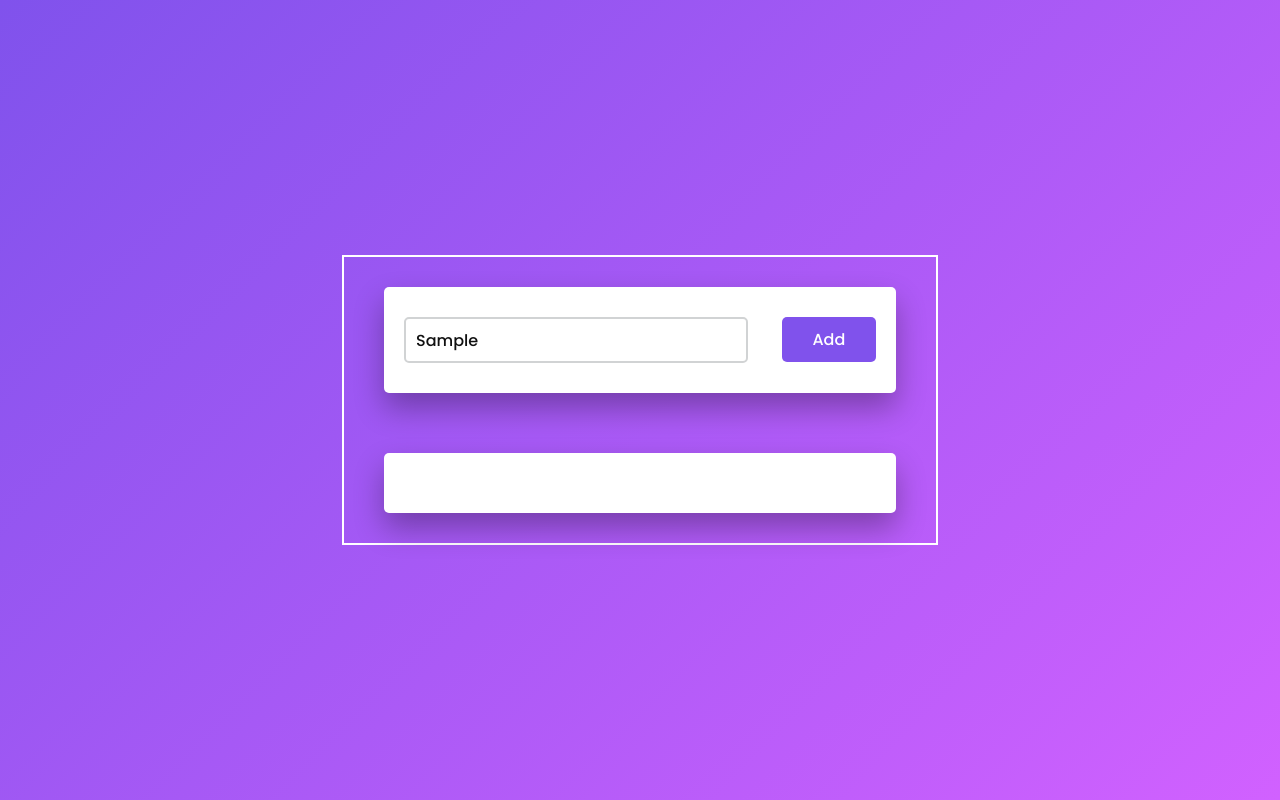
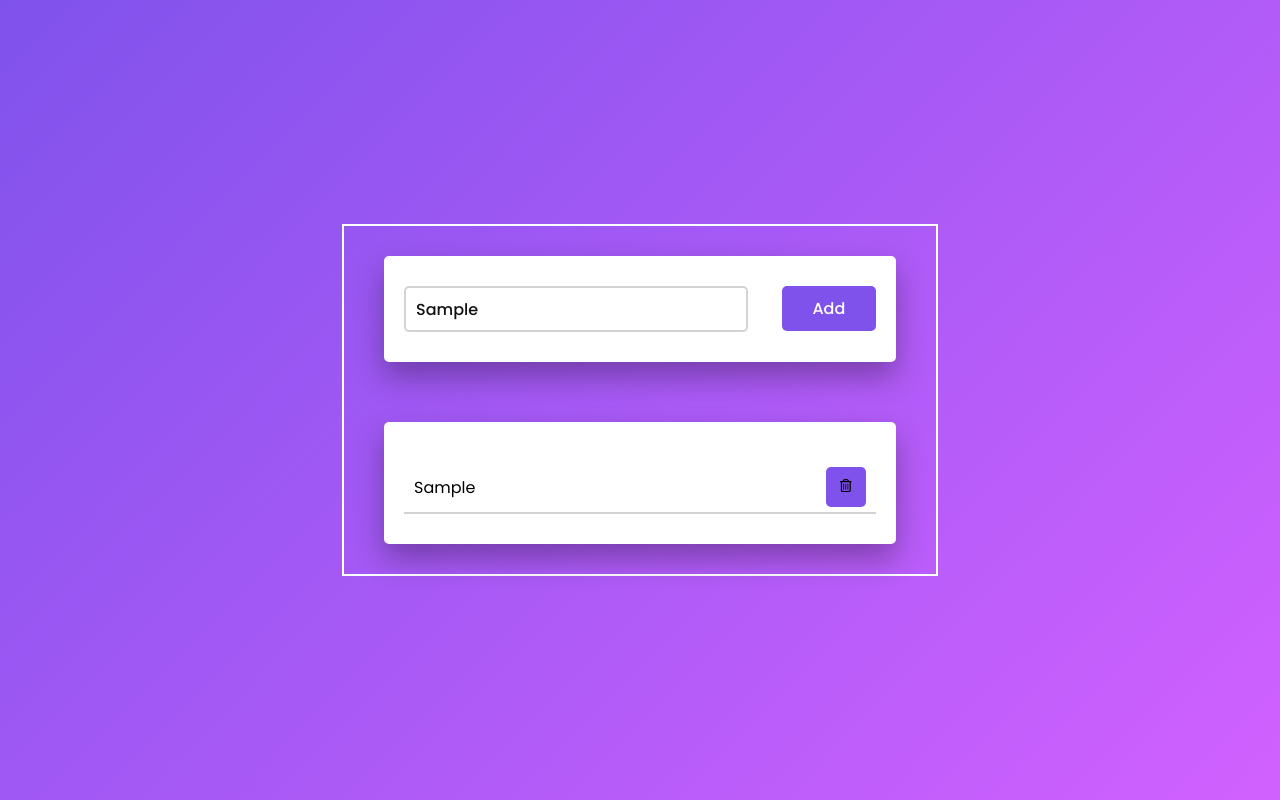
Before and after one commit to neropass/small_projects, a plain HTML site: page to_do/index.html in a window 1280 px wide. Both pictures are taken after typing "Sample" into the empty fields and a click on the button "Add". Drawn offline with Linux system fonts and the light colour scheme.

Commit message:
adding function and style adjustments

```diff
--- a/to_do/index.js
+++ b/to_do/index.js
@@ -1,5 +1,16 @@
-document.querySelector('#push').onclick = function() {
-  if(document.querySelector('#newtask input').value.length == 0) {
-    alert("Please enter a Task")
+document.querySelector('#push').onclick = function () {
+  if (document.querySelector('#newtask input').value.length == 0) {
+    alert('Please enter a Task');
+  } else {
+    document.querySelector('#tasks').innerHTML += `
+      <div class="task">
+        <span id="taskname">
+          ${document.querySelector('#newtask input').value}
+        </span>
+        <button class="delete">
+          <svg xmlns="http://www.w3.org/2000/svg" height="1em" viewBox="0 0 448 512"><path d="M170.5 51.6L151.5 80h145l-19-28.4c-1.5-2.2-4-3.6-6.7-3.6H177.1c-2.7 0-5.2 1.3-6.7 3.6zm147-26.6L354.2 80H368h48 8c13.3 0 24 10.7 24 24s-10.7 24-24 24h-8V432c0 44.2-35.8 80-80 80H112c-44.2 0-80-35.8-80-80V128H24c-13.3 0-24-10.7-24-24S10.7 80 24 80h8H80 93.8l36.7-55.1C140.9 9.4 158.4 0 177.1 0h93.7c18.7 0 36.2 9.4 46.6 24.9zM80 128V432c0 17.7 14.3 32 32 32H336c17.7 0 32-14.3 32-32V128H80zm80 64V400c0 8.8-7.2 16-16 16s-16-7.2-16-16V192c0-8.8 7.2-16 16-16s16 7.2 16 16zm80 0V400c0 8.8-7.2 16-16 16s-16-7.2-16-16V192c0-8.8 7.2-16 16-16s16 7.2 16 16zm80 0V400c0 8.8-7.2 16-16 16s-16-7.2-16-16V192c0-8.8 7.2-16 16-16s16 7.2 16 16z"/></svg>
+        </button>
+      </div>
+    `;
   }
-}
+};
--- a/to_do/style.scss
+++ b/to_do/style.scss
@@ -1,6 +1,8 @@
-$poppins : 'Poppins', sans-serif;
+$poppins: 'Poppins', sans-serif;
 
-*, *::before, *::after {
+*,
+*::before,
+*::after {
   padding: 0;
   margin: 0;
   block-size: border-box;
@@ -21,14 +23,13 @@ body {
   left: 50%;
   padding: 30px 40px;
   #newtask {
-
     position: relative;
     background-color: white;
     padding: 30px 20px;
     border-radius: 5px;
     box-shadow: 0 15px 30px rgba(0, 0, 0, $alpha: 0.3);
 
-    input{
+    input {
       width: 70%;
       height: 42px;
       font-family: $poppins;
@@ -62,11 +63,37 @@ body {
 
   #tasks {
     background-color: white;
-    padding-top: 60px;
+    padding: 30px 20px;
     margin-top: 60px;
     border-radius: 5px;
     box-shadow: 0 15px 30px rgba(0, 0, 0, $alpha: 0.3);
-    width: 100%;
     position: relative;
+    .task {
+      background-color: white;
+      height: 40px;
+      padding: 5px 10px;
+      margin-top: 10px;
+      display: flex;
+      align-items: center;
+      justify-content: space-between;
+      border-bottom: 2px solid #d1d3d4;
+      cursor: pointer;
+      span {
+        font-family: $poppins;
+        font-size: 1rem;
+        font-weight: 400;
+
+      }
+      button {
+        background-color: #8052ec;
+        color: white;
+        height: 100%;
+        width: 40px;
+        border-radius: 5px;
+        border: none;
+        cursor: pointer;
+        outline: none;
+      }
+    }
   }
 }
```
Also changed, not shown: to_do/style.css, 1 other file.
